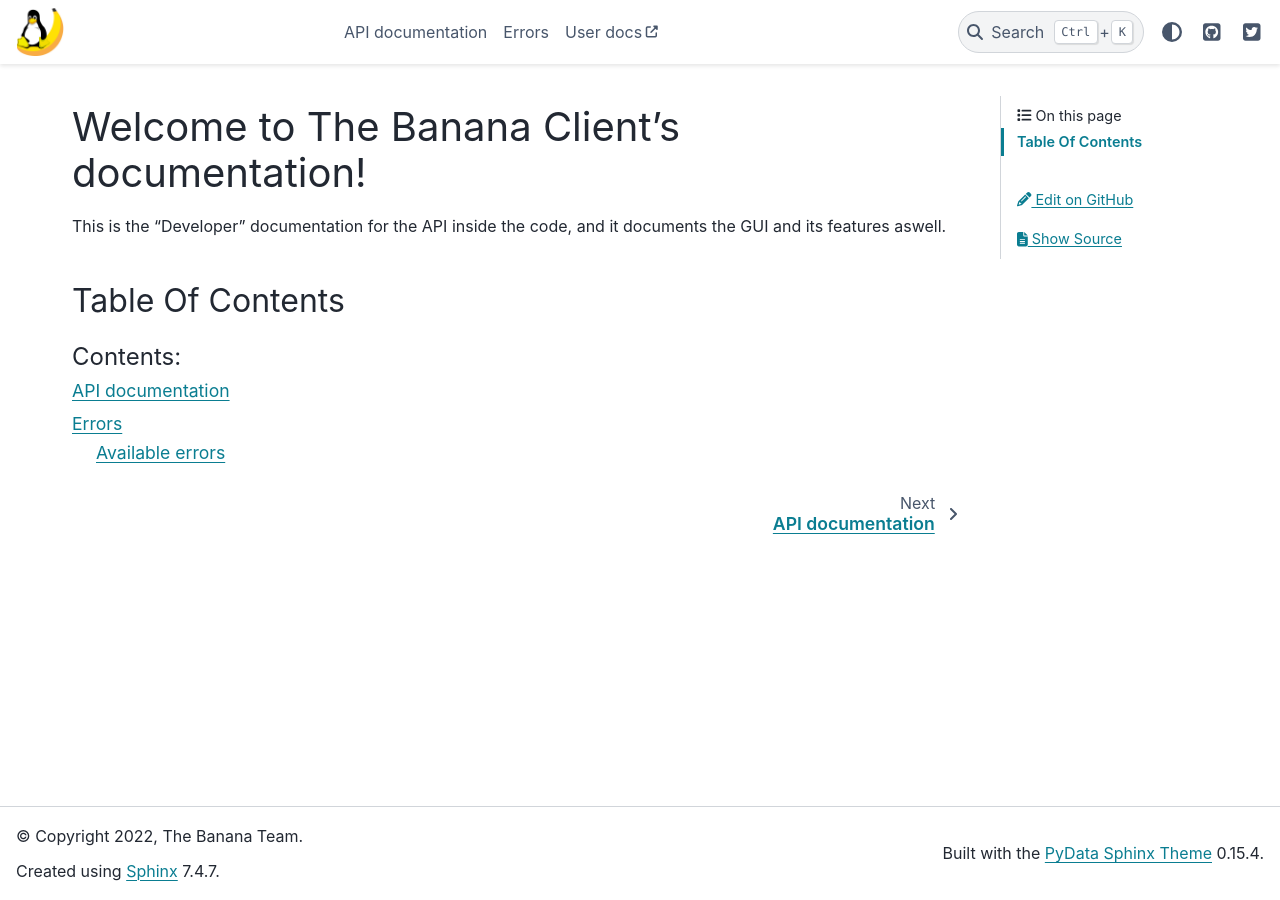
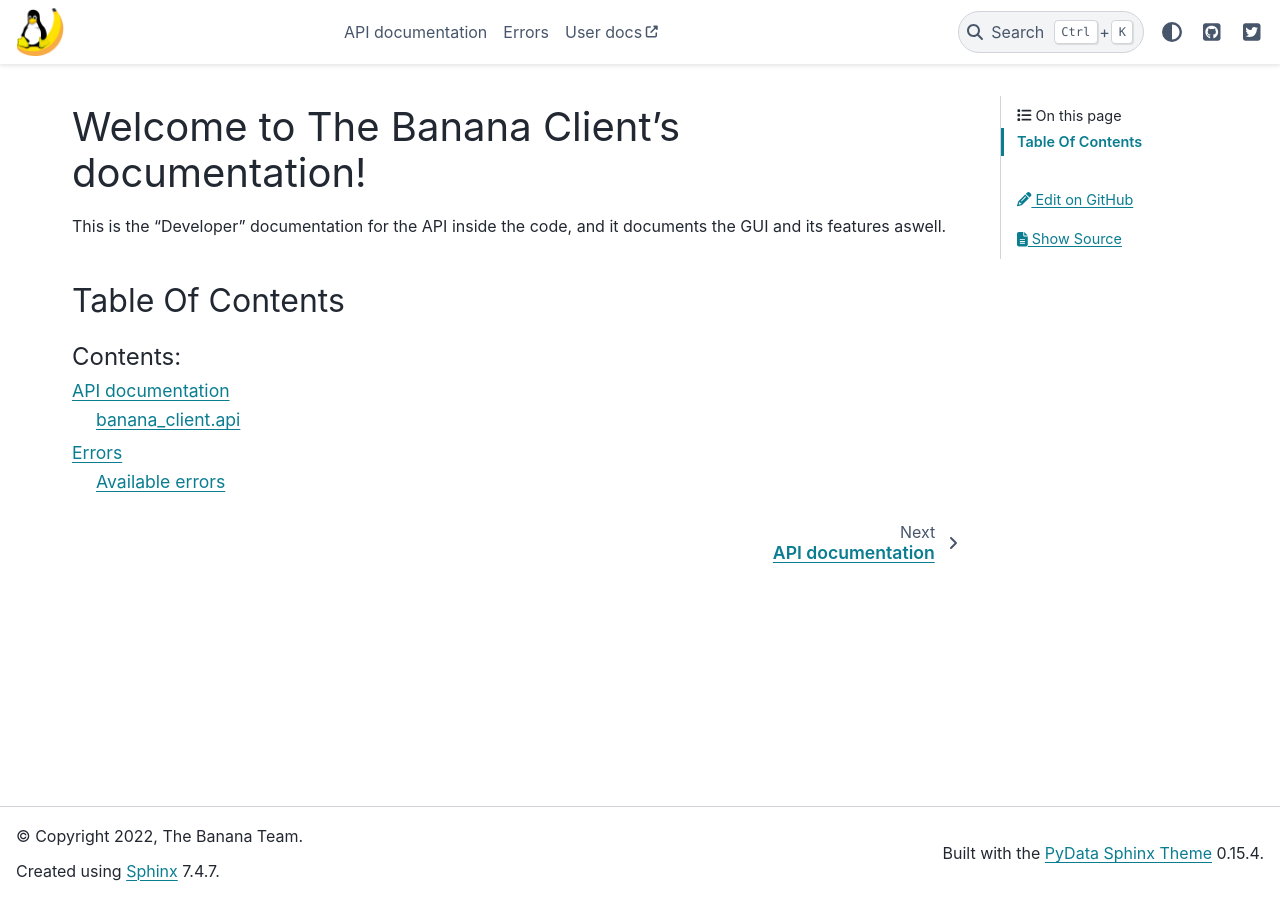
Before and after one commit to TheBananaStore/TheBananaClient, a Sphinx documentation site: the page built from docs/source/index.rst, in a window 1280 px wide. Built offline with Sphinx 7.4.7 and the PyData theme 0.15.4, drawn with Linux system fonts in a browser that asks for light colours.

```diff
--- a/docs/source/api.rst
+++ b/docs/source/api.rst
@@ -1,5 +1,9 @@
 API documentation
-=============================================
+=================
+
+banana_client.api
+------------------
+
 
 .. automodule:: banana_client.api
    :members:
--- a/docs/source/conf.py
+++ b/docs/source/conf.py
@@ -64,6 +64,7 @@ html_theme_options = {
     "use_edit_page_button": True,
     "search_bar_text": "Search API Docs...",
     "external_links": [{"name": "User docs", "url": "https://bananadocs.rtfd.io"}],
+    "footer_items": ["copyright", "sphinx-version", "last-updated", "search-field"],
 }
 html_context = {
     "github_user": "TheBananaStore",
```
